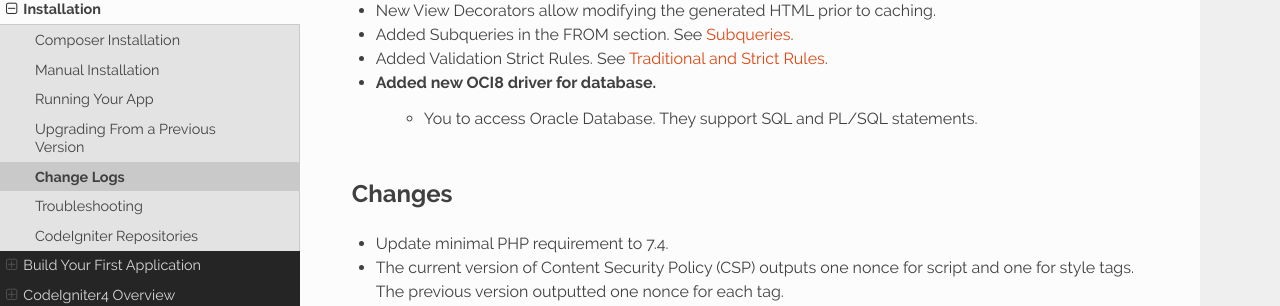
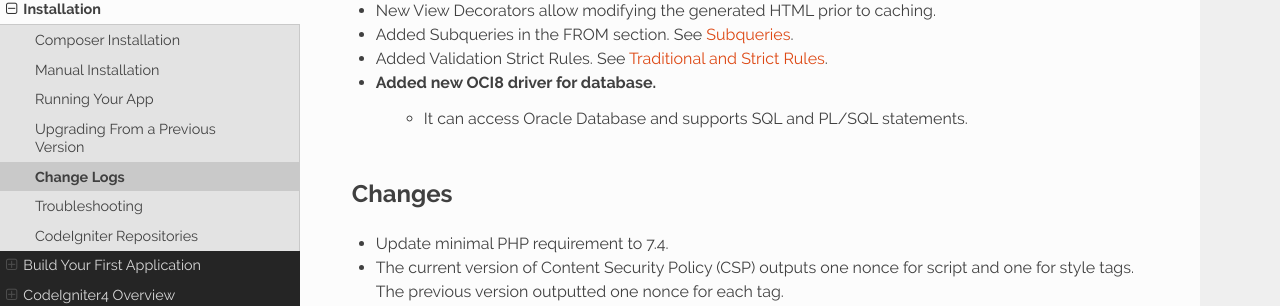
Before and after one commit to NEKOGET/ci4_user_guide_src, a Sphinx documentation site: the page built from source/changelogs/v4.2.0.rst, in a window 1280 px wide and 900 px high, scrolled down 671 px. Shown: the part 173-479 px from the top of the window. Built offline with Sphinx 7.4.7 and the Read the Docs theme 2.0.0, drawn with Linux system fonts in a browser that asks for light colours.

Commit message:
docs: Fixed the incomprehensible changelog.
Co-authored-by: kenjis <kenji.uui@gmail.com>

```diff
--- a/source/changelogs/v4.2.0.rst
+++ b/source/changelogs/v4.2.0.rst
@@ -27,7 +27,7 @@ Enhancements
 - Added Subqueries in the FROM section. See :ref:`query-builder-from-subquery`.
 - Added Validation Strict Rules. See :ref:`validation-traditional-and-strict-rules`.
 - Added new OCI8 driver for database.
-    - You to access Oracle Database. They support SQL and PL/SQL statements.
+    - It can access Oracle Database and supports SQL and PL/SQL statements.
 
 Changes
 *******
```
